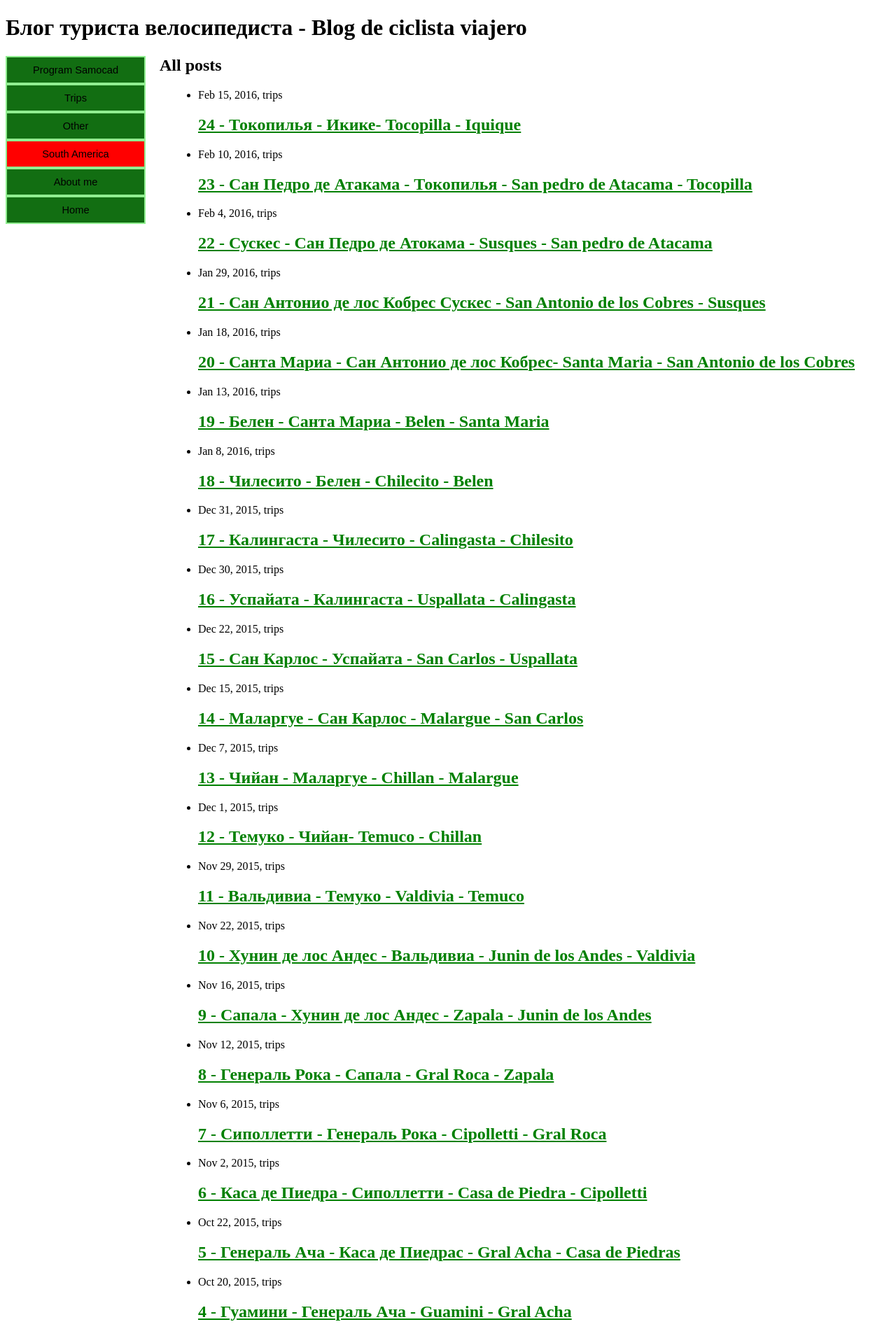
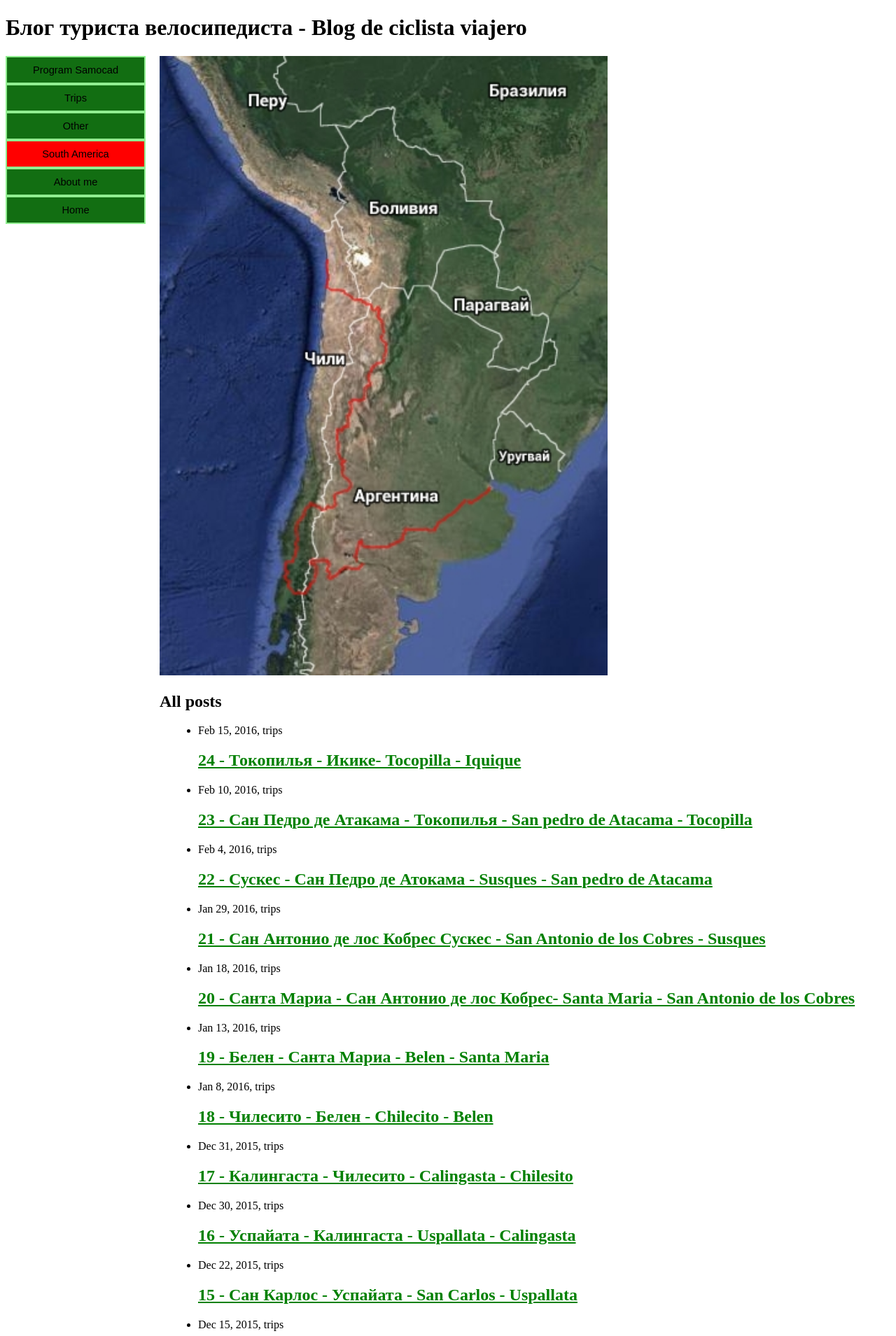
Before and after one commit to VVS1864/VVS1864.github.io, a Jekyll site: the page built from index.html, in a window 1280 px wide. Shown: the top 1909 px of the page at 70% size. Built offline with Jekyll 4.4.1, drawn with Linux system fonts in a browser that asks for light colours.

Commit message:
track total

```diff
--- a/index.html
+++ b/index.html
@@ -1,6 +1,9 @@
 ---
 layout: default
 ---
+
+  <a href="/assets/tracks/current_total_z7.jpg"><img src="/assets/tracks/current_total_z5.jpg" width="640"></a>
+
   <h1 class="page-heading">All posts</h1>
 
   <ul class="post-list">
```
